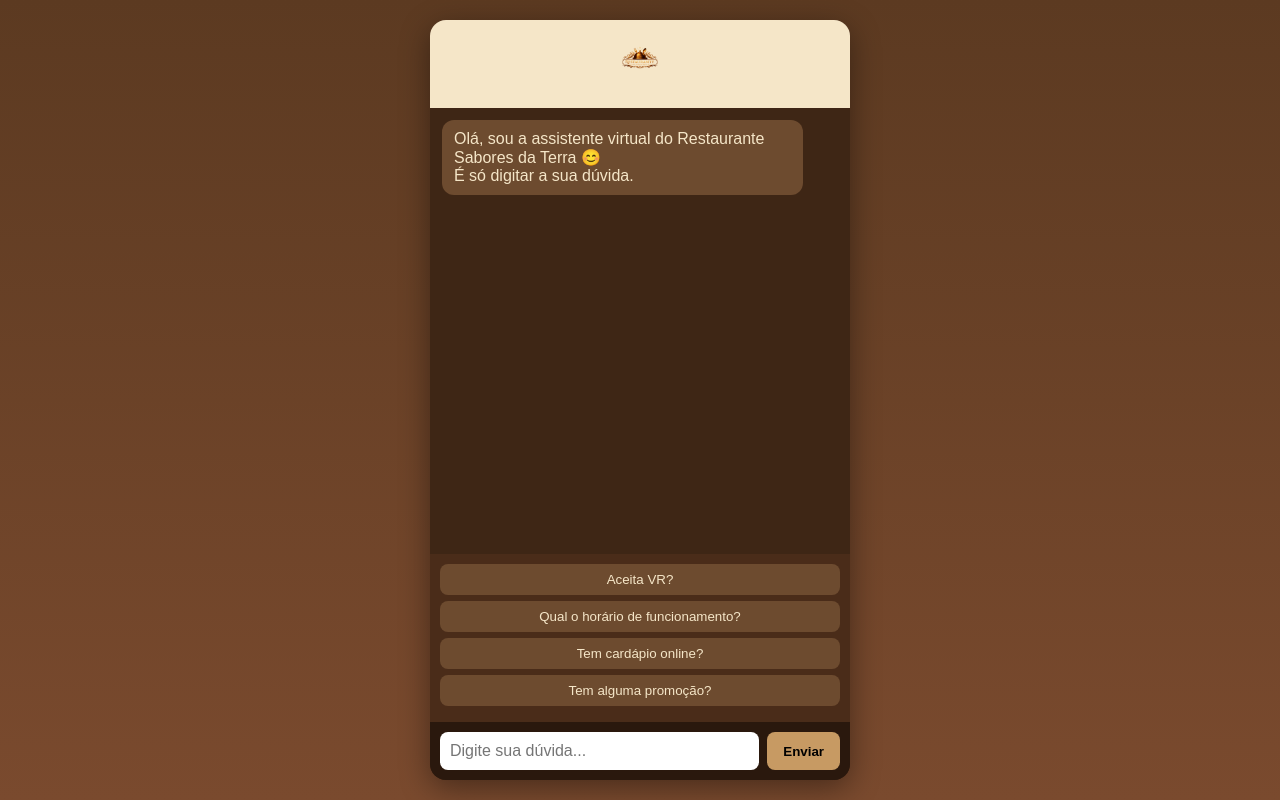
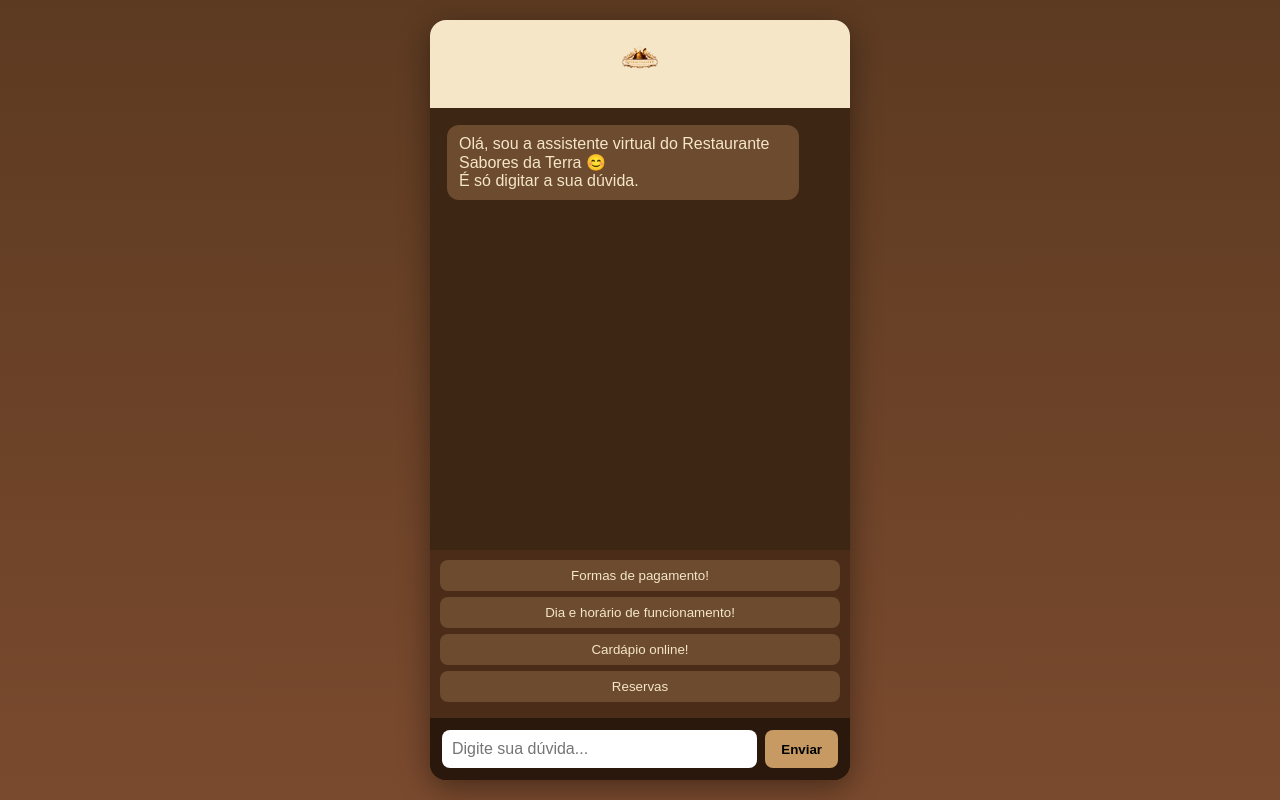
Before and after one commit to felpbv/estatisticamente-projeto-00, a Flask app: page / in a window 1280 px wide. Run offline with Flask 3, Linux system fonts and the light colour scheme; parts of the project's set-up code (start-up, migrations or seed data) failed here and were passed over.

Commit message:
Modificação Logo e Principais perguntas

```diff
--- a/templates/index.html
+++ b/templates/index.html
@@ -54,7 +54,7 @@
            =============================== */
         .messages {
             flex: 1;
-            padding: 12px;
+            padding: 17px;
             overflow-y: auto;
         }
 
@@ -106,7 +106,7 @@
            =============================== */
         .input-area {
             display: flex;
-            padding: 10px;
+            padding: 12px;
             background-color: #2A180D;
         }
 
@@ -176,10 +176,10 @@
         "Olá, sou a assistente virtual do Restaurante Sabores da Terra 😊<br>É só digitar a sua dúvida.";
 
     const perguntasFrequentes = [
-        "Aceita VR?",
-        "Qual o horário de funcionamento?",
-        "Tem cardápio online?",
-        "Tem alguma promoção?"
+        "Formas de pagamento!",
+        "Dia e horário de funcionamento!",
+        "Cardápio online!",
+        "Reservas"
     ];
 
     /* =========================================
```
